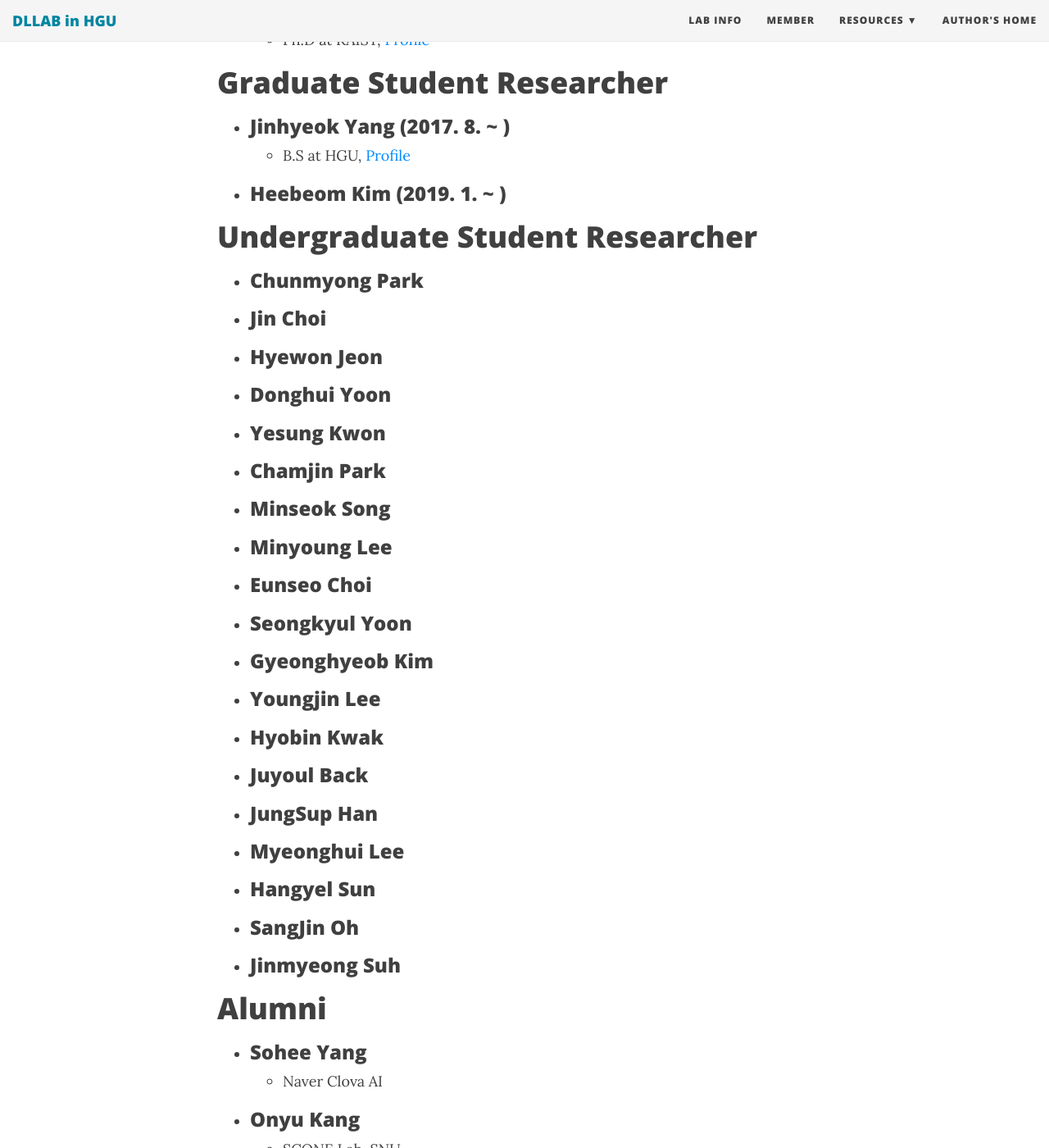
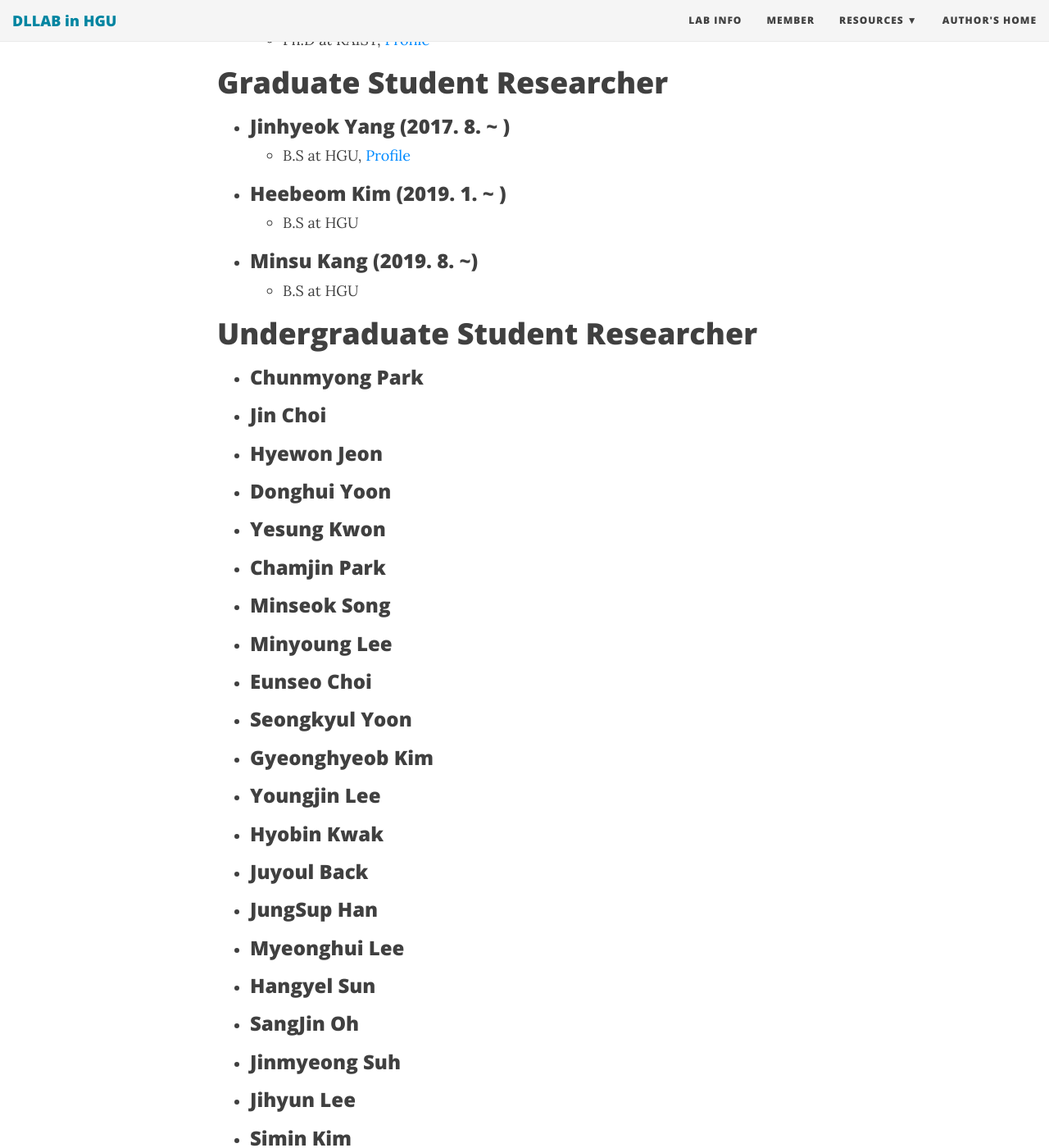
Before and after one commit to hgudllab/hgudllab.github.io, a Jekyll site: the page built from member.md, in a window 1280 px wide and 1400 px high, scrolled down 382 px. Shown: the whole window at 82% size. Built offline with Jekyll 4.4.1, drawn with Linux system fonts in a browser that asks for light colours; nearby versions of some CDN libraries.

Commit message:
Update member.md

```diff
--- a/member.md
+++ b/member.md
@@ -15,6 +15,10 @@ subtitle: Would you like to run with us?
   - B.S at HGU, [Profile](https://yangyangii.github.io/)
 
 - ### Heebeom Kim (2019. 1. ~ )
+  - B.S at HGU
+
+- ### Minsu Kang (2019. 8. ~)
+  - B.S at HGU
 
 # Undergraduate Student Researcher
 
@@ -56,6 +60,10 @@ subtitle: Would you like to run with us?
 
 - ### Jinmyeong Suh
 
+- ### Jihyun Lee
+
+- ### Simin Kim
+
 # Alumni
 
 - ### Sohee Yang
```
Also changed, not shown: other parts of member.md (+0 -3 lines).
